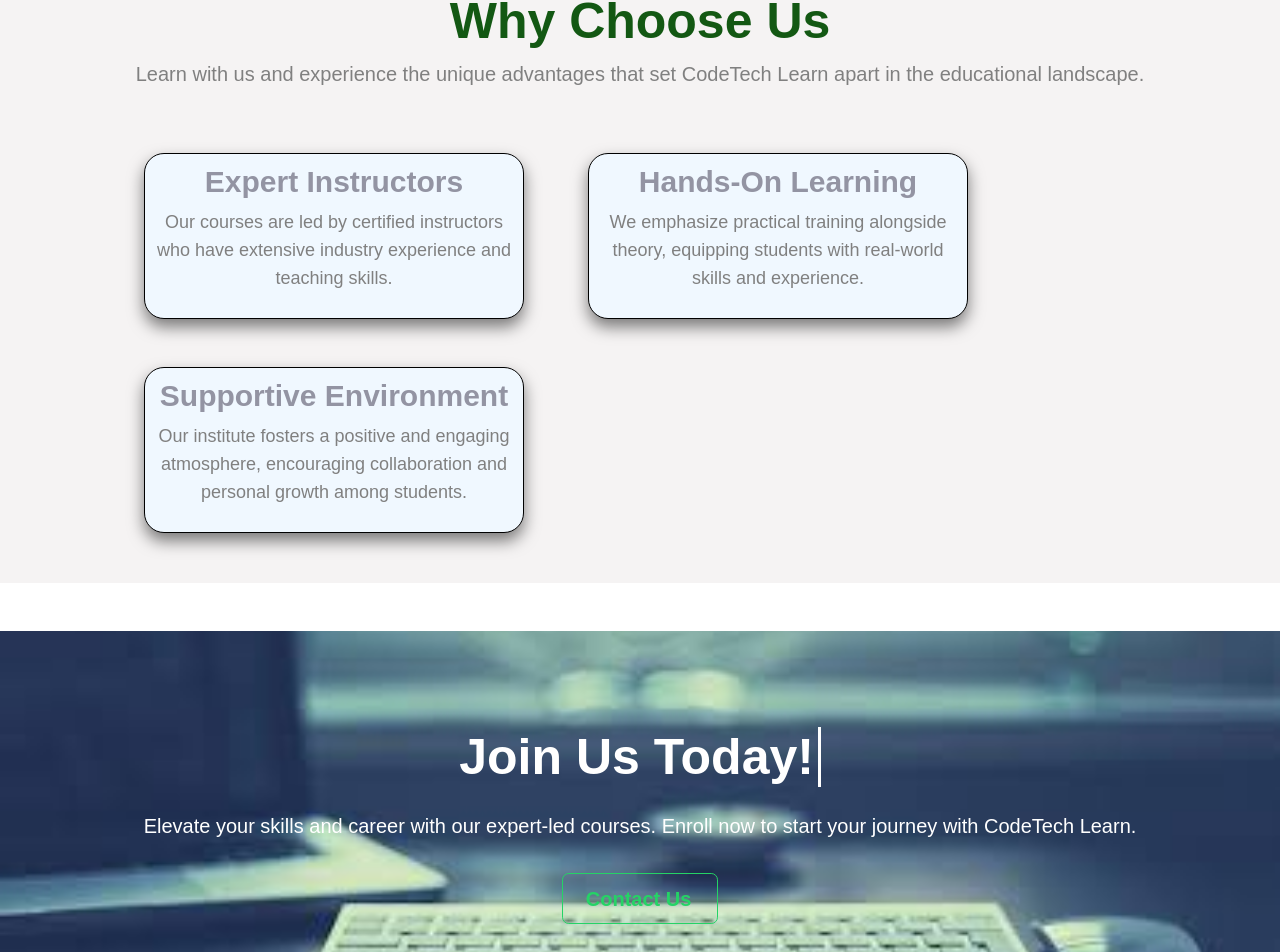
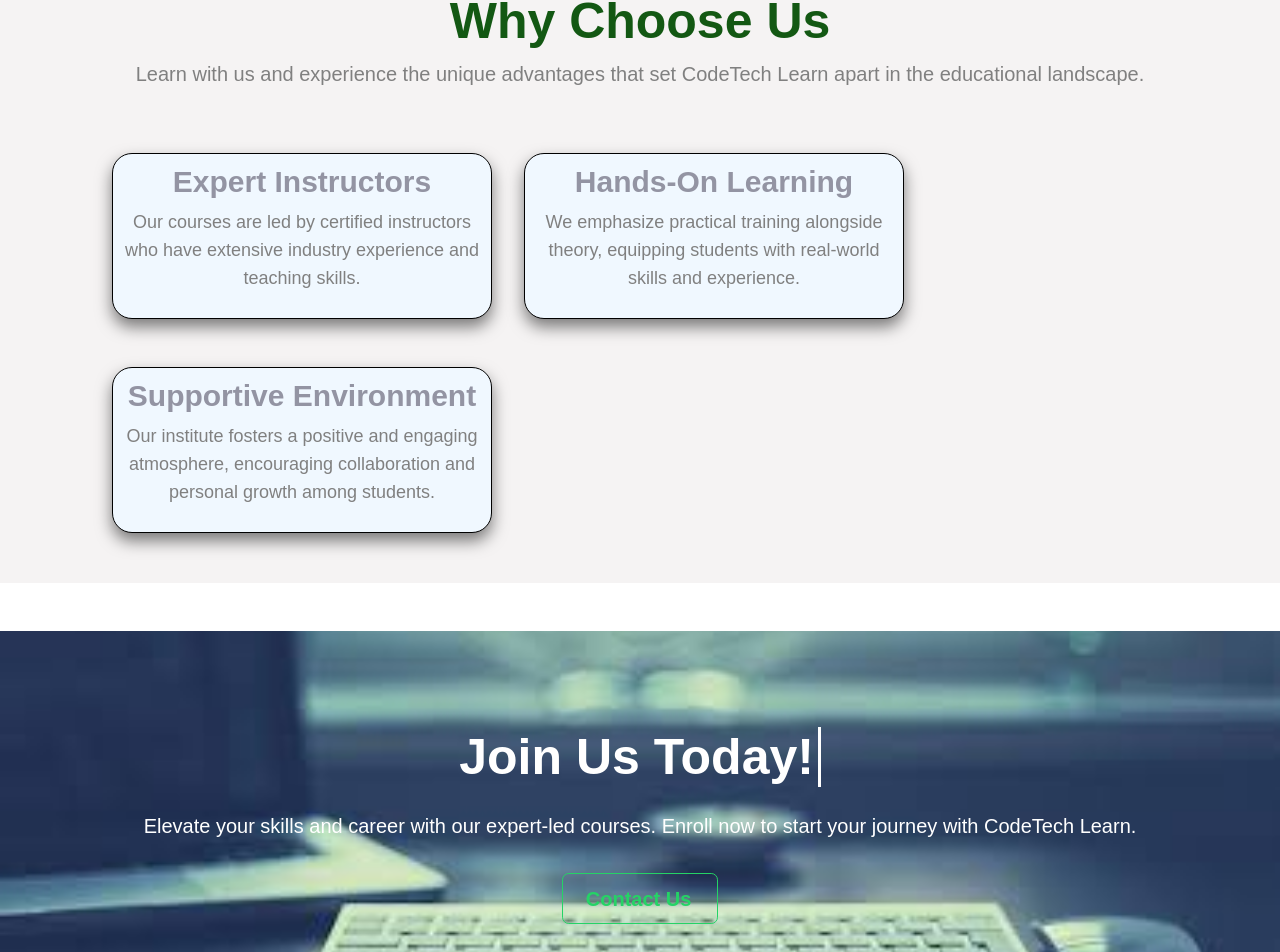
Before and after one commit to sanvine/FinalWebsite, a React (Create React App) app in the folder newpractice/Frontend/myapp/: page /about in a window 1280 px wide. Shown: the part 1375-2327 px from the top of the page. Built offline with nearby package versions, Linux system fonts and the light colour scheme.

Commit message:
Update About.js

```diff
--- a/newpractice/Frontend/myapp/src/Pages/About.js
+++ b/newpractice/Frontend/myapp/src/Pages/About.js
@@ -25,15 +25,15 @@
             <h3 class='about-whychoose-h3'>Why Choose Us</h3>
             <p class='about-whychoose-para'>Learn with us and experience the unique advantages that set CodeTech Learn apart in the educational landscape.</p>
             <div class="row ms-lg-5">
-                <div class="col-12 col-sm-12 col-md-12 col-lg-4 mt-5 ms-lg-5 me-3 about-choose">
+                <div class="col-12 col-sm-12 col-md-12 col-lg-4 mt-5 ms-lg-3 me-3 about-choose">
                     <h4 class='whychoose-h4 d-flex justify-content-center '>Expert Instructors</h4>
                     <p class='whychoose-para d-flex justify-content-center'>Our courses are led by certified instructors who have extensive industry experience and teaching skills.</p>
                 </div>
-                <div class="col-12 col-sm-12 col-md-12 col-lg-4 mt-5 ms-lg-5 me-3 about-choose">
+                <div class="col-12 col-sm-12 col-md-12 col-lg-4 mt-5 ms-lg-3 me-3 about-choose">
                     <h4 class='whychoose-h4 d-flex justify-content-center'>Hands-On Learning</h4>
                     <p class='whychoose-para d-flex justify-content-center'>We emphasize practical training alongside theory, equipping students with real-world skills and experience.</p>
                 </div>
-                <div class="col-12 col-sm-12 col-md-12 col-lg-4 mt-5 ms-lg-5 me-3 about-choose">
+                <div class="col-12 col-sm-12 col-md-12 col-lg-4 mt-5 ms-lg-3 me-3 about-choose">
                     <h4 class='whychoose-h4 d-flex justify-content-center'>Supportive Environment</h4>
                     <p class='whychoose-para d-flex justify-content-center'>Our institute fosters a positive and engaging atmosphere, encouraging collaboration and personal growth among students.</p>
                 </div>
```
